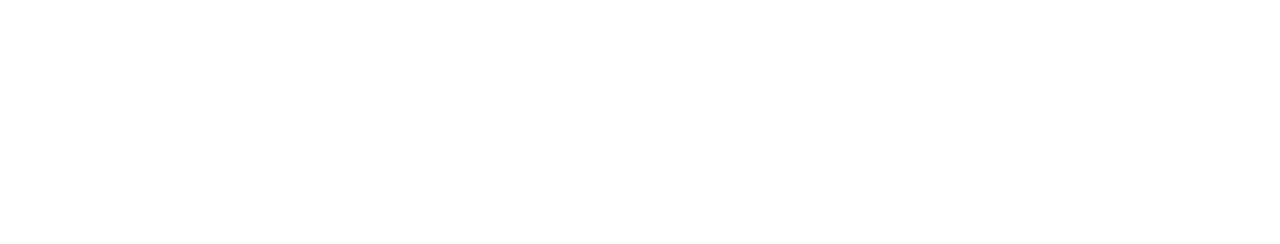
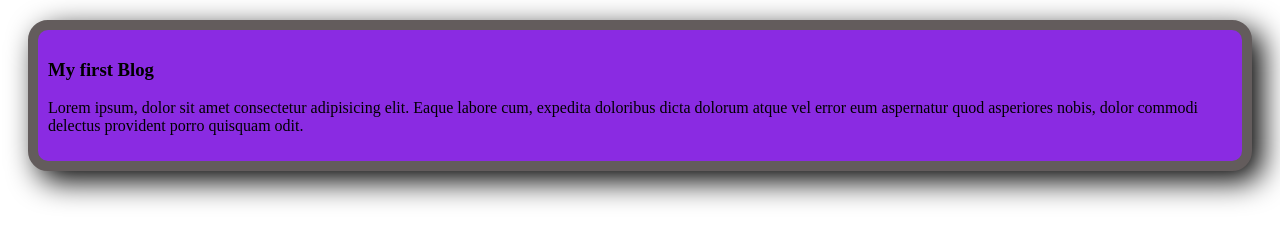
Before and after one commit to Fahad6251/my-first-github-repo, a plain HTML site: page index.html in a window 1280 px wide. Drawn offline with Linux system fonts and the light colour scheme.

Commit message:
added the first blog

```diff
--- a/index.html
+++ b/index.html
@@ -4,8 +4,13 @@
     <meta charset="UTF-8">
     <meta name="viewport" content="width=device-width, initial-scale=1.0">
     <title>My first github repo</title>
+    <link rel="stylesheet" href="style/blog.css">
 </head>
 <body>
+    <div class="Fahad">
+        <h3>My first Blog</h3>
+        <p>Lorem ipsum, dolor sit amet consectetur adipisicing elit. Eaque labore cum, expedita doloribus dicta dolorum atque vel error eum aspernatur quod asperiores nobis, dolor commodi delectus provident porro quisquam odit.</p>
 
+    </div>
 </body>
 </html>
--- /dev/null
+++ b/style/blog.css
@@ -0,0 +1,8 @@
+.Fahad{
+    background-color: blueviolet;
+    border: 10px solid rgb(99, 92, 92);
+    border-radius: 20px;
+    margin: 20px;
+    padding: 10px;
+    box-shadow: 10px 10px 30px;
+}
```
